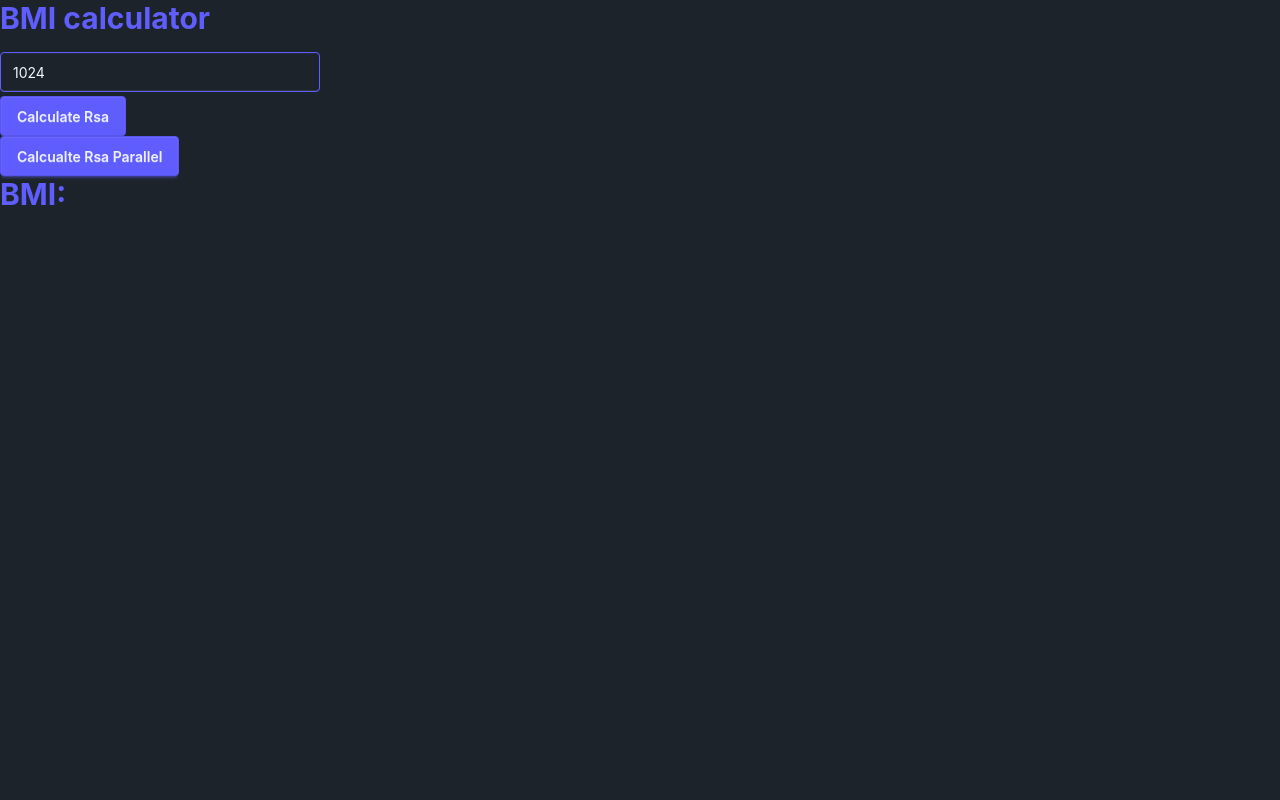
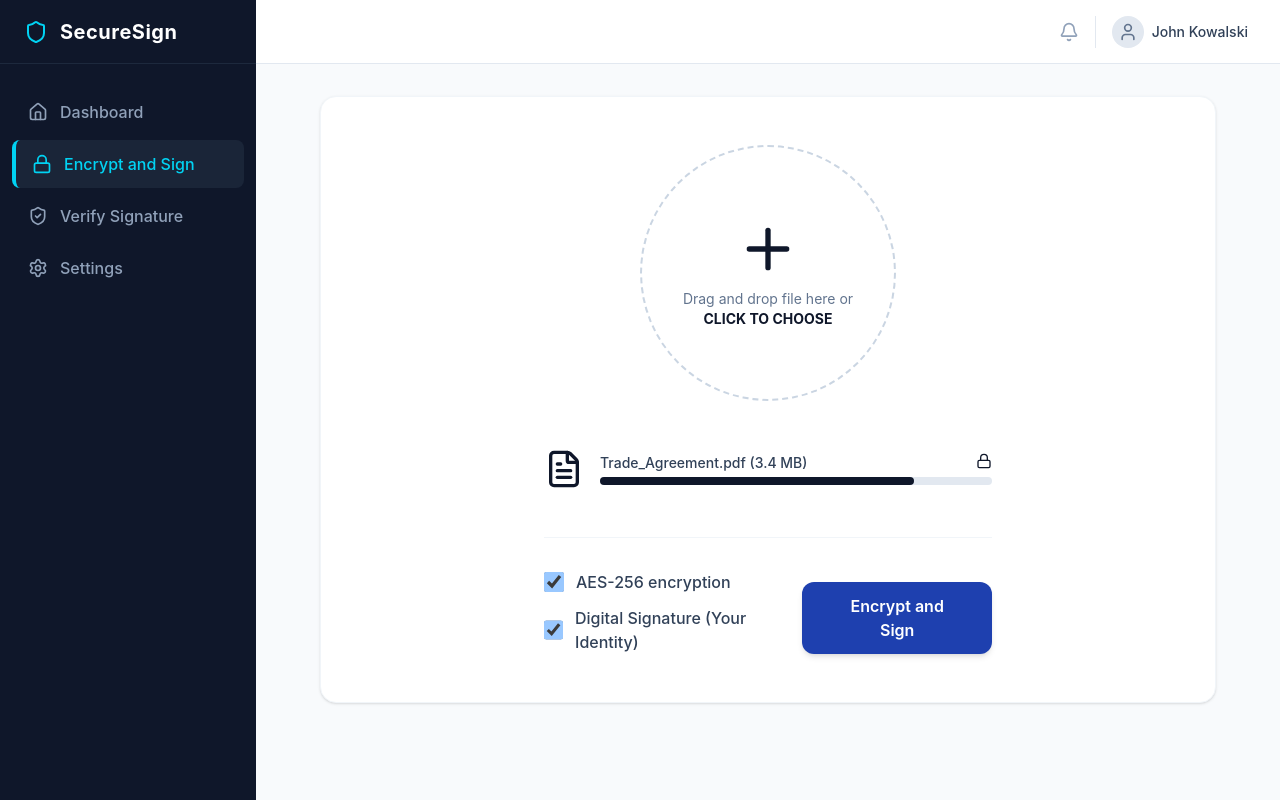
Before and after one commit to DigitalSignature-Project/DigitalSignature, a React (Vite) app in the folder frontend/: page /encrypt in a window 1280 px wide. Built offline with nearby package versions, Linux system fonts and the light colour scheme.

Commit message:
new interface (#15)
* new interface

* UI Prototype 2

```diff
--- a/frontend/src/App.tsx
+++ b/frontend/src/App.tsx
@@ -1,37 +1,21 @@
-import type { JSX } from "react";
-import { useState } from "react";
+import { BrowserRouter, Routes, Route } from 'react-router-dom';
+import Layout from './Layout';
+import EncryptPage from './EncryptPage';
 
-import { RsaBtn, RsaParallelBtn } from "./components/BmiButton";
-import { BmiHeader } from "./components/BmiHeader";
-import { BmiResult } from "./components/BmiResult";
-import { BmiInputs } from "./components/BmiInputs";
 
-import { calculateRsa, calculateRsaParallel } from "./services/rsaAPI";
-
-export const App = (): JSX.Element => {
-  const [clicked, setClicked] = useState<boolean>(false);
-  const [bmi, setBmi] = useState<string>("BMI");
-  const [bits, setBits] = useState<number>(1024);
-  const threads: number = 4;
-
-  const calculateRsaHandler = async () => {
-    setClicked(!clicked);
-    const data = await calculateRsa(bits);
-    setBmi(`Na jednym watku: ${data.key_pub}`);
-  };
-
-  const calculateRsaParallelHandler = async () => {
-    const data = await calculateRsaParallel(bits, threads);
-    setBmi(`Na 4 watkach: ${data.key_pub}`);
-  };
-
+const App = () => {
   return (
-    <>
-      <BmiHeader />
-      <BmiInputs bits={bits} setBits={setBits} />
-      <RsaBtn onClick={calculateRsaHandler} clicked={clicked} />
-      <RsaParallelBtn onClick={calculateRsaParallelHandler} />
-      <BmiResult bmi={bmi} />
-    </>
+    <BrowserRouter>
+      <Routes>
+        <Route path="/" element={<Layout />}>
+          <Route index element={<div className="text-2xl font-bold text-slate-800">This will be the Dashboard</div>} />
+          <Route path="encrypt" element={<EncryptPage />} />
+          <Route path="verify" element={<div className="text-2xl font-bold text-slate-800">Verification will be here</div>} />
+          <Route path="settings" element={<div className="text-2xl font-bold text-slate-800">Settings will be here</div>} />
+        </Route>
+      </Routes>
+    </BrowserRouter>
   );
 };
+
+export default App;
--- /dev/null
+++ b/frontend/src/EncryptPage.tsx
@@ -0,0 +1,53 @@
+import { Plus, FileText, Lock } from 'lucide-react';
+
+const EncryptPage = () => {
+  return (
+    <div className="max-w-4xl mx-auto space-y-8">
+      <div className="bg-white p-12 rounded-2xl shadow-sm border border-slate-100 flex flex-col items-center justify-center">
+
+        <div className="w-64 h-64 rounded-full border-2 border-dashed border-slate-300 flex flex-col items-center justify-center cursor-pointer hover:border-cyan-500 hover:bg-cyan-50/50 transition-all group">
+          <Plus className="w-16 h-16 text-[#0f172a] mb-2 group-hover:scale-110 transition-transform" />
+          <p className="text-center text-sm text-slate-500">
+            Drag and drop file here or<br/>
+            <span className="font-bold text-[#0f172a]">CLICK TO CHOOSE</span>
+          </p>
+        </div>
+
+        <div className="mt-12 w-full max-w-md">
+          <div className="flex items-center space-x-4">
+            <FileText className="w-10 h-10 text-[#0f172a]" />
+            <div className="flex-1">
+              <div className="flex justify-between text-sm mb-1">
+                <span className="font-medium text-slate-700">Trade_Agreement.pdf (3.4 MB)</span>
+                <Lock className="w-4 h-4 text-[#0f172a]" />
+              </div>
+              <div className="w-full bg-slate-200 rounded-full h-2">
+                <div className="bg-[#0f172a] h-2 rounded-full w-[80%]"></div>
+              </div>
+            </div>
+          </div>
+        </div>
+
+        <div className="mt-12 w-full max-w-md flex items-end justify-between border-t border-slate-100 pt-8">
+          <div className="space-y-3">
+            <label className="flex items-center space-x-3 cursor-pointer">
+              <input type="checkbox" defaultChecked className="w-5 h-5 rounded border-slate-300 text-[#0f172a] focus:ring-[#0f172a]" />
+              <span className="text-slate-700 font-medium">AES-256 encryption</span>
+            </label>
+            <label className="flex items-center space-x-3 cursor-pointer">
+              <input type="checkbox" defaultChecked className="w-5 h-5 rounded border-slate-300 text-[#0f172a] focus:ring-[#0f172a]" />
+              <span className="text-slate-700 font-medium">Digital Signature (Your Identity)</span>
+            </label>
+          </div>
+
+          <button className="bg-[#1e40af] hover:bg-[#1e3a8a] text-white px-8 py-3 rounded-xl font-semibold shadow-md transition-colors">
+            Encrypt and Sign
+          </button>
+        </div>
+
+      </div>
+    </div>
+  );
+};
+
+export default EncryptPage;
--- /dev/null
+++ b/frontend/src/Layout.tsx
@@ -0,0 +1,63 @@
+import { NavLink, Outlet } from 'react-router-dom';
+import { Home, Lock, ShieldCheck, Settings, Bell, User, Shield } from 'lucide-react';
+
+const Layout = () => {
+  const navItems = [
+    { name: 'Dashboard', path: '/', icon: Home },
+    { name: 'Encrypt and Sign', path: '/encrypt', icon: Lock },
+    { name: 'Verify Signature', path: '/verify', icon: ShieldCheck },
+    { name: 'Settings', path: '/settings', icon: Settings },
+  ];
+
+  return (
+    <div className="flex h-screen bg-slate-50 font-sans">
+      <div className="w-64 bg-[#0f172a] text-white flex flex-col">
+        <div className="h-16 flex items-center px-6 border-b border-slate-800">
+          <Shield className="w-6 h-6 text-cyan-400 mr-3" />
+          <span className="text-xl font-bold tracking-wide">SecureSign</span>
+        </div>
+
+        <nav className="flex-1 py-6 px-3 space-y-1">
+          {navItems.map((item) => (
+            <NavLink
+              key={item.name}
+              to={item.path}
+              className={({ isActive }) =>
+                `flex items-center px-4 py-3 rounded-lg transition-colors ${
+                  isActive
+                    ? 'bg-slate-800/80 text-cyan-400 border-l-4 border-cyan-400'
+                    : 'text-slate-400 hover:bg-slate-800 hover:text-slate-200'
+                }`
+              }
+            >
+              <item.icon className="w-5 h-5 mr-3" />
+              <span className="font-medium">{item.name}</span>
+            </NavLink>
+          ))}
+        </nav>
+      </div>
+
+      <div className="flex-1 flex flex-col overflow-hidden">
+        <header className="h-16 bg-white border-b border-slate-200 flex items-center justify-end px-8">
+          <div className="flex items-center space-x-4">
+            <button className="text-slate-400 hover:text-slate-600">
+              <Bell className="w-5 h-5" />
+            </button>
+            <div className="flex items-center space-x-2 border-l pl-4 border-slate-200">
+              <div className="w-8 h-8 bg-slate-200 rounded-full flex items-center justify-center">
+                <User className="w-5 h-5 text-slate-500" />
+              </div>
+              <span className="text-sm font-medium text-slate-700">John Kowalski</span>
+            </div>
+          </div>
+        </header>
+
+        <main className="flex-1 overflow-y-auto p-8">
+          <Outlet />
+        </main>
+      </div>
+    </div>
+  );
+};
+
+export default Layout;
```
Also changed, not shown: frontend/src/main.tsx (+8 -8 lines).
